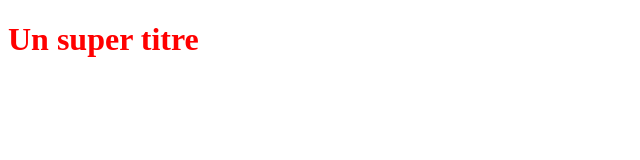
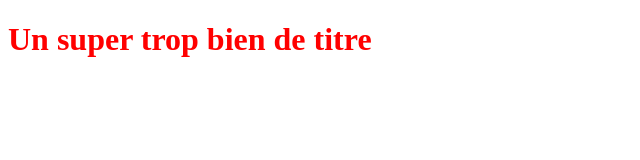
Before and after one commit to titiouille/tryGit, a plain HTML site: page index.html in a window 1280 px wide. Shown: the whole page, without its empty margins (0-640 px from the left). Drawn offline with Linux system fonts and the light colour scheme.

Commit message:
Modification du titre

```diff
--- a/index.html
+++ b/index.html
@@ -5,6 +5,6 @@
    <link rel="stylesheet" type="text/css" href="styles.css">
 </head>
 <body>
-   <h1>Un super titre</h1>
+   <h1>Un super trop bien de titre</h1>
 </body>
 </html>
```
